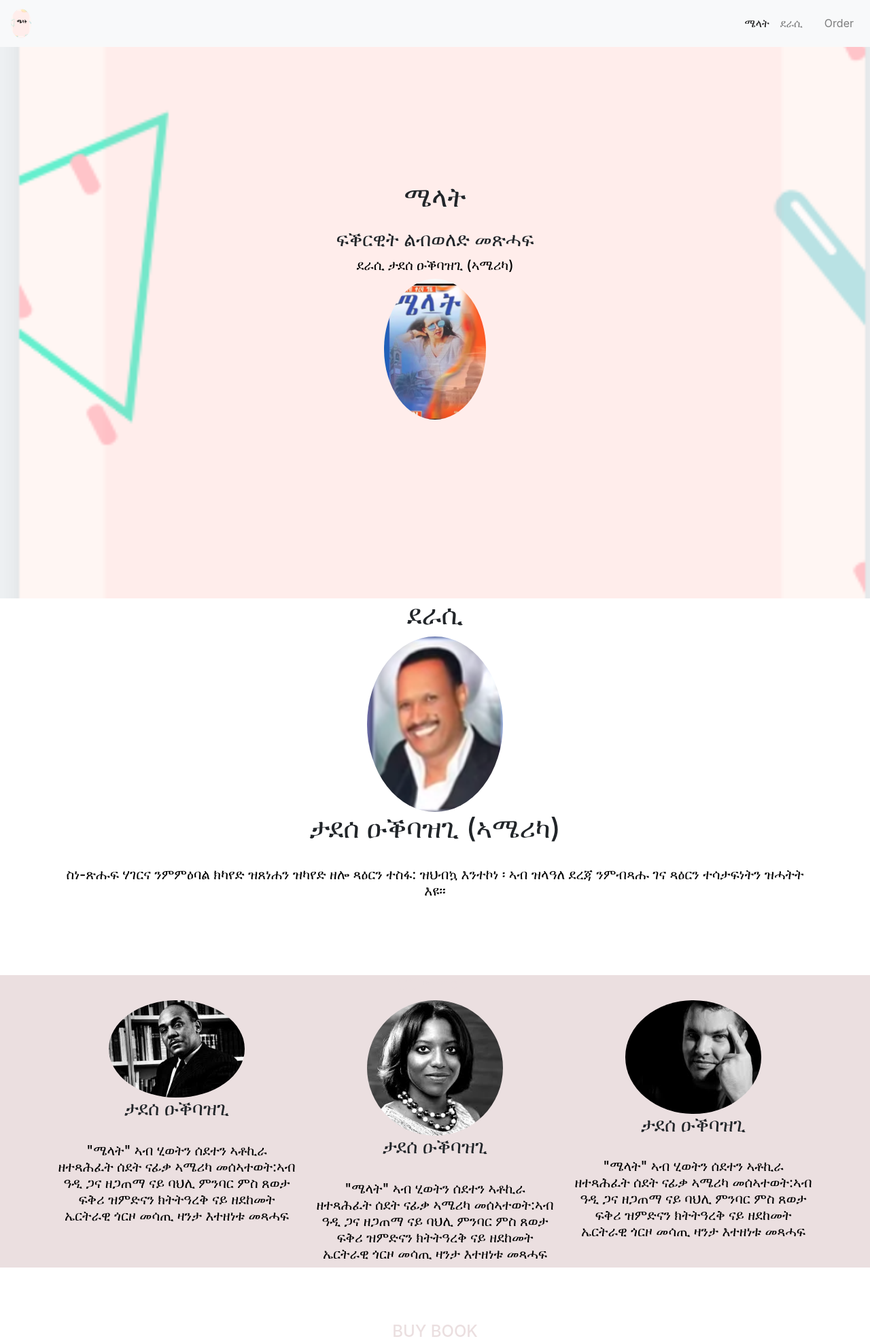
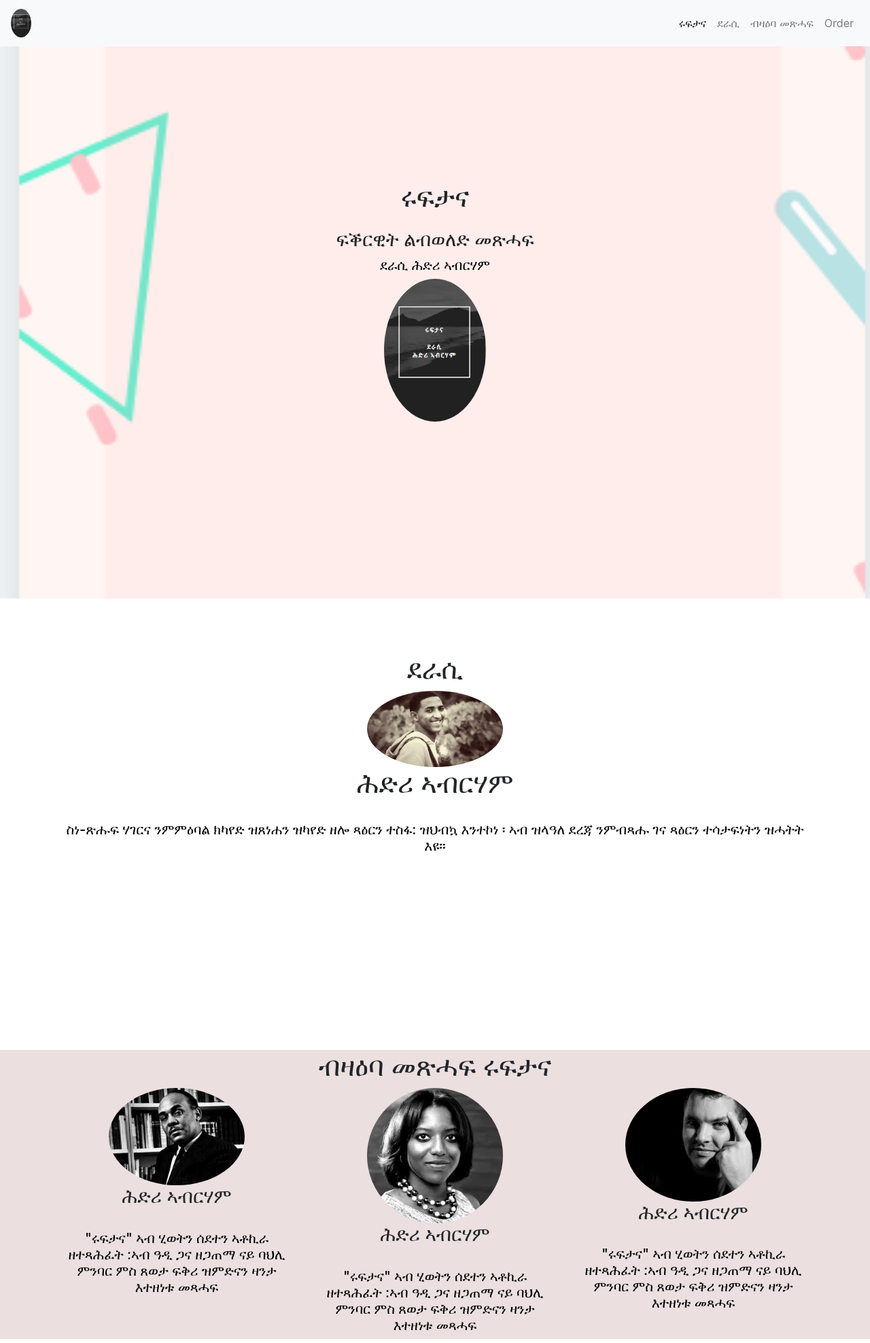
Before and after one commit to Afom25/Melat, a plain HTML site: page index.html in a window 1280 px wide. Shown: the top 1975 px of the page at 68% size. Drawn offline with nearby package versions, Linux system fonts and the light colour scheme.

Commit message:
This commit will add the change name

```diff
--- a/css/style.css
+++ b/css/style.css
@@ -13,7 +13,10 @@
     width:150px;
 }
 
-
+#about-author{
+    height: 60vh;
+    margin-top: 5rem;;
+}
 
 /* HOME SECTION STYLE*/
 
--- a/index.html
+++ b/index.html
@@ -4,7 +4,7 @@
     <meta charset="UTF-8">
     <meta name="viewport" content="width=device-width, initial-scale=1.0">
     <link rel="shortcut icon" href="image/melat icon.png">
-    <title>ሜላት</title>
+    <title>ሩፍታና</title>
     <link rel="stylesheet" href="css/style.css">
     <link rel="stylesheet" href="css/animate/animate.css">
     <link rel="stylesheet" href="js/owl/owl.carousel.min.css">
@@ -20,7 +20,7 @@
     <header>
         <nav class="navbar fixed-top navbar-expand-lg navbar-light bg-light">
 
-            <a class="navbar-brand" href="#home"> <img src="image/melat icon.png" alt="icon1" id="icon-image-melat">
+            <a class="navbar-brand" href="#home"> <img src="image/rufutana.png" alt="icon1" id="icon-image-melat">
             </a>
             <button class="navbar-toggler" type="button" data-toggle="collapse" data-target="#navbarNavDropdown"
                 aria-controls="navbarNavDropdown" aria-expanded="false" aria-label="Toggle navigation">
@@ -30,16 +30,17 @@
             <div class="collapse navbar-collapse" id="navbarNavDropdown">
                 <ul class="navbar-nav ml-auto">
                     <li class="nav-item active">
-                        <a class="nav-link" href="#">ሜላት</a>
+                        <a class="nav-link" href="#home">ሩፍታና</a>
                     </li>
                     <li class="nav-item">
-                        <a class="nav-link" href="#">ደራሲ</a>
+                        <a class="nav-link" href="#about-author">ደራሲ</a>
                     </li>
                     <li class="nav-item">
-                        <a class="nav-link" href="#cars"></a>
+                        <a class="nav-link" href="#people-comment">ብዛዕባ መጽሓፍ </a>
                     </li>
+
                     <li class="nav-item">
-                        <a class="nav-link" href="#special-offer-cars">Order</a>
+                        <a class="nav-link" href="#form-pay">Order</a>
                     </li>
                     <li class="nav-item">
                         <!-- <button type="button" class="btn btn-light"> <a class="nav-link" href="#about">LOG IN</a>
@@ -59,10 +60,10 @@
                     <div class="col-md-12 wow slideInRight">
                      <div class="col-md-12 col-sm-12 ">
                          <div id="home-heading" class="text-center">
-                                <p> ሜላት</p>
+                                <p> ሩፍታና</p>
                                 <h3>ፍቕርዊት ልብወለድ መጽሓፍ</h3>
-                            <h5>ደራሲ ታደሰ ዑቕባዝጊ (ኣሜሪካ)</h5>
-                            <img src="image/cover3.png" alt="author-pics" id="author-image4"><br>
+                            <h5>ደራሲ ሕድሪ ኣብርሃም </h5>
+                            <img src="image/rufutana.png" alt="author-pics" id="author-image4"><br>
                          </div>
                      </div>
 
@@ -76,10 +77,10 @@
         <div class="container">
             <div class="row">
 
-                    <div class="col-md-12 text-center">
+                    <div class="col-md-12 wow fadeInUp text-center ">
                         <h1 class="author-heading">ደራሲ</h1>
-                        <img src="image/teadesse1.png" alt="author-pics" id="author-image"><br>
-                        <h1 class="author-heading-text"> ታደሰ ዑቕባዝጊ (ኣሜሪካ)</h1><br>
+                        <img src="image/12.jpg" alt="author-pics" id="author-image"><br>
+                        <h1 class="author-heading-text"> ሕድሪ ኣብርሃም</h1><br>
                         <h5> ስነ-ጽሑፍ ሃገርና ንምምዕባል ክካየድ ዝጸነሐን ዝካየድ ዘሎ ጻዕርን ተስፋ: ዝህብኳ እንተኮነ ፡ ኣብ ዝላዓለ ደረጃ ንምብጻሑ ገና ጻዕርን ተሳታፍነትን ዝሓትት እዩ፡፡ </h5>
                         <!-- <a href="##people-comment"> <button type="button" class="btn btn-primary">More</button>    </a>  -->
                     </div>
@@ -90,24 +91,24 @@
     <section id="people-comment">
         <div class="container">
             <div class="row">
-                <div class="col-md-12  text-center">
-                    <h4>COmment</h4>
+                <div class="col-md-12 wow slideInLeft">
+                    <h1 class="author-heading">ብዛዕባ መጽሓፍ ሩፍታና
+                    </h1>
                 </div>
-                <div class="col-md-4 text-center">
+                <div class="col-md-4 wow fadeInUp text-center">
                     <img src="image/author11.jpeg" alt="author-pics" id="author-image"><br>
-                    <h3 class="author-heading-text"> ታደሰ ዑቕባዝጊ </h3><br>
-                    <h5>"ሜላት" ኣብ ሂወትን ሰደተን ኣቶኪራ ዘተጻሕፈት ሰደት ናፊቃ ኣሜሪካ መሰኣተወት:ኣብ ዓዲ ጋና ዘጋጠማ ናይ ባህሊ ምንባር ምስ ጸወታ ፍቅሪ ዝምድናን ክትትዓረቅ ናይ ዘደከመት ኤርትራዊ ጎርዞ  መሳጢ ዛንታ እተዘነቱ መጻሓፍ</h5>
+                    <h3 class="author-heading-text"> ሕድሪ ኣብርሃም </h3><br>
+                    <h5>"ሩፍታና" ኣብ ሂወትን ሰደተን ኣቶኪራ ዘተጻሕፈት :ኣብ ዓዲ ጋና ዘጋጠማ ናይ ባህሊ ምንባር ምስ ጸወታ ፍቅሪ ዝምድናን  ዛንታ እተዘነቱ መጻሓፍ</h5>
                 </div>
-                <div class="col-md-4 text-center">
+                <div class="col-md-4 wow fadeInUp text-center">
                     <img src="image/author12.jpeg" alt="author-pics" id="author-image"><br>
-                    <h3 class="author-heading-text"> ታደሰ ዑቕባዝጊ</h3><br>
-                    <h5>"ሜላት" ኣብ ሂወትን ሰደተን ኣቶኪራ ዘተጻሕፈት ሰደት ናፊቃ ኣሜሪካ መሰኣተወት:ኣብ ዓዲ ጋና ዘጋጠማ ናይ ባህሊ ምንባር ምስ ጸወታ ፍቅሪ ዝምድናን ክትትዓረቅ ናይ ዘደከመት ኤርትራዊ ጎርዞ  መሳጢ ዛንታ እተዘነቱ መጻሓፍ</h5>
+                    <h3 class="author-heading-text"> ሕድሪ ኣብርሃም</h3><br>
+                    <h5>"ሩፍታና" ኣብ ሂወትን ሰደተን ኣቶኪራ ዘተጻሕፈት :ኣብ ዓዲ ጋና ዘጋጠማ ናይ ባህሊ ምንባር ምስ ጸወታ ፍቅሪ ዝምድናን  ዛንታ እተዘነቱ መጻሓፍ</h5>
                 </div>
-                <div class="col-md-4 text-center">
+                <div class="col-md-4 wow fadeInUp text-center">
                     <img src="image/autho13.jpeg" alt="author-pics" id="author-image"><br>
-                    <h3 class="author-heading-text"> ታደሰ ዑቕባዝጊ </h3><br>
-                    <h5>"ሜላት" ኣብ ሂወትን ሰደተን ኣቶኪራ ዘተጻሕፈት ሰደት ናፊቃ ኣሜሪካ መሰኣተወት:ኣብ ዓዲ ጋና ዘጋጠማ ናይ ባህሊ ምንባር ምስ ጸወታ ፍቅሪ ዝምድናን ክትትዓረቅ ናይ ዘደከመት ኤርትራዊ ጎርዞ  መሳጢ ዛንታ እተዘነቱ መጻሓፍ</h5>
-
+                    <h3 class="author-heading-text"> ሕድሪ ኣብርሃም </h3><br>
+                    <h5>"ሩፍታና" ኣብ ሂወትን ሰደተን ኣቶኪራ ዘተጻሕፈት :ኣብ ዓዲ ጋና ዘጋጠማ ናይ ባህሊ ምንባር ምስ ጸወታ ፍቅሪ ዝምድናን  ዛንታ እተዘነቱ መጻሓፍ</h5>
                 </div>
 
             </div>
@@ -117,8 +118,8 @@
         <form>
                 <div class="container">
                     <h4> BUY BOOK </h4>
-                    <div class="form-row">
-                        <div class="form-group col-md-6">
+                    <div class="form-row ">
+                        <div class="form-group col-md-6 ">
                           <label for="firstname">First Name</label>
                           <input type="email" class="form-control" id="firstname">
                         </div>
--- a/js/script.js
+++ b/js/script.js
@@ -0,0 +1,13 @@
+
+
+
+$ (function(){
+    new WOW().init();
+});
+$(window).on('load',function(){
+    $("#").addClass("animated fadeInDown");
+    $("#form-pay").addClass("animated fadeInRight");
+    $("#").addClass("animated zoomIn");
+    $("#").addClass("animated fadeDown infinite");
+
+});
```
Also changed, not shown: image/12.jpg (added), image/13.jpg (added), image/rufutana.png (added).
